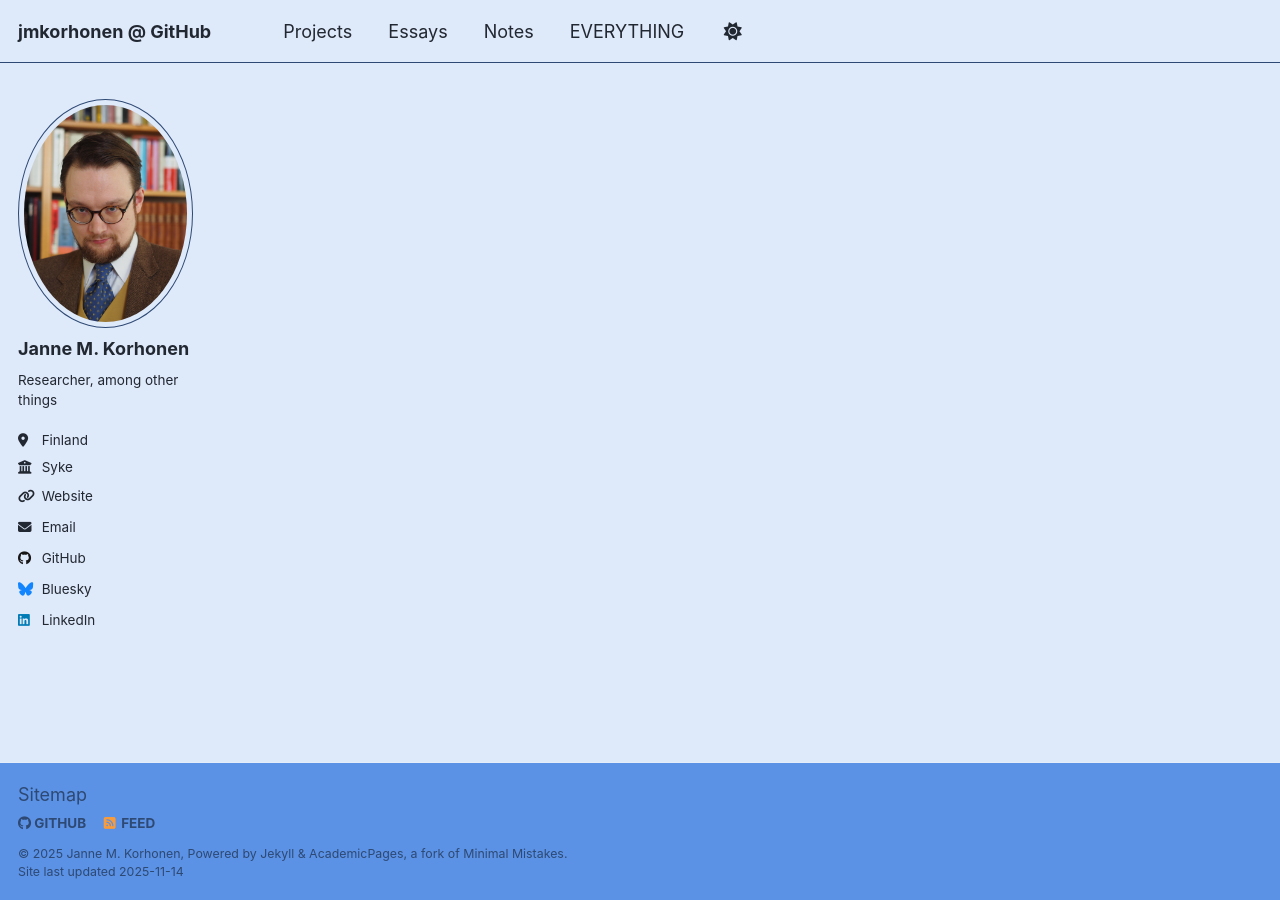
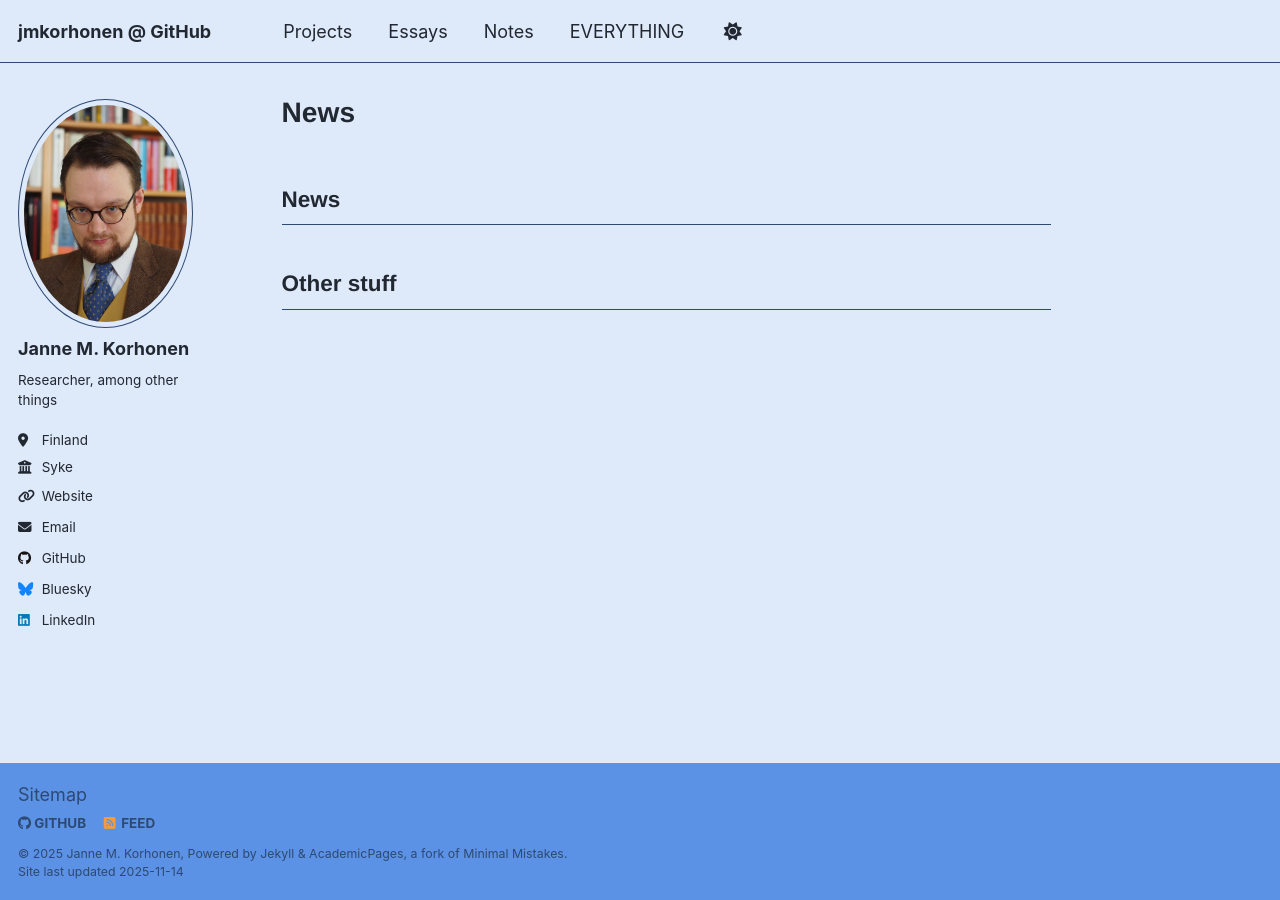
Before and after one commit to jmkorhonen/jmkorhonen.github.io, a Jekyll site: the page built from assets/templates/Log_template.md, in a window 1280 px wide. Built offline with Jekyll 4.4.1, drawn with Linux system fonts in a browser that asks for light colours; a script that is not in the unit is left out; our own code applies the rules of GitHub Pages for plain Markdown files.

Commit message:
jmkorhonen 2025-11-14 13:29:33

```diff
--- a/assets/templates/Log_template.md
+++ b/assets/templates/Log_template.md
@@ -2,8 +2,8 @@
 title: {{date:YYYY-MM-DD ddd}}
 date: {{date:YYYY-MM-DD ddd}} {{time}}
 permalink: /log/{{date:YYYY}}/{{date:YYYY-MM-DD}}/
-author_profile: true
-toc: false
+author_profile: false
+toc: true
 categories:
 - Log
 tags:
@@ -12,3 +12,8 @@
 last_update: {{date:YYYY-MM-DD ddd}} {{time}}
 modified:
 ---
+## News
+
+
+
+## Other stuff
```
Also changed, not shown: _log/2025-11-14.md (+1 -2 lines), .obsidian/workspace.json.
